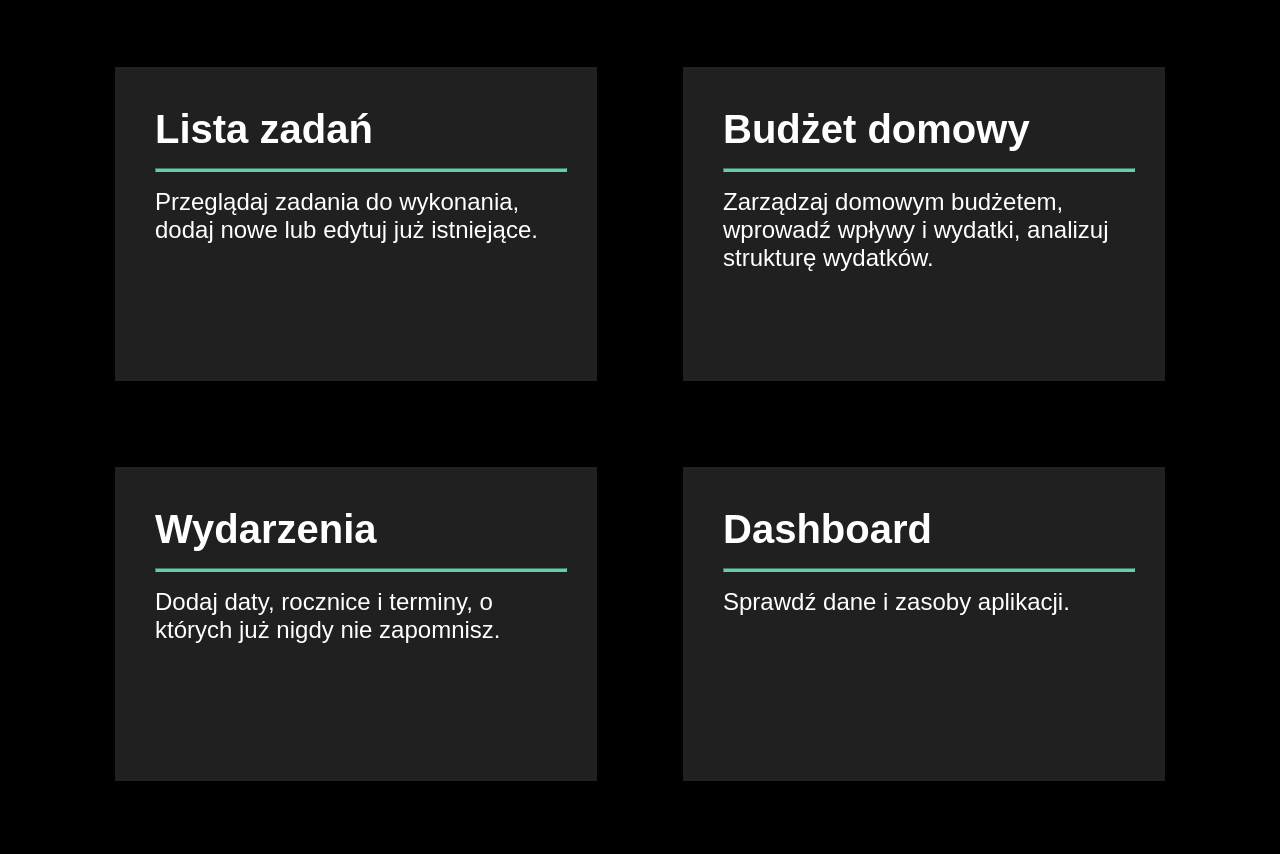
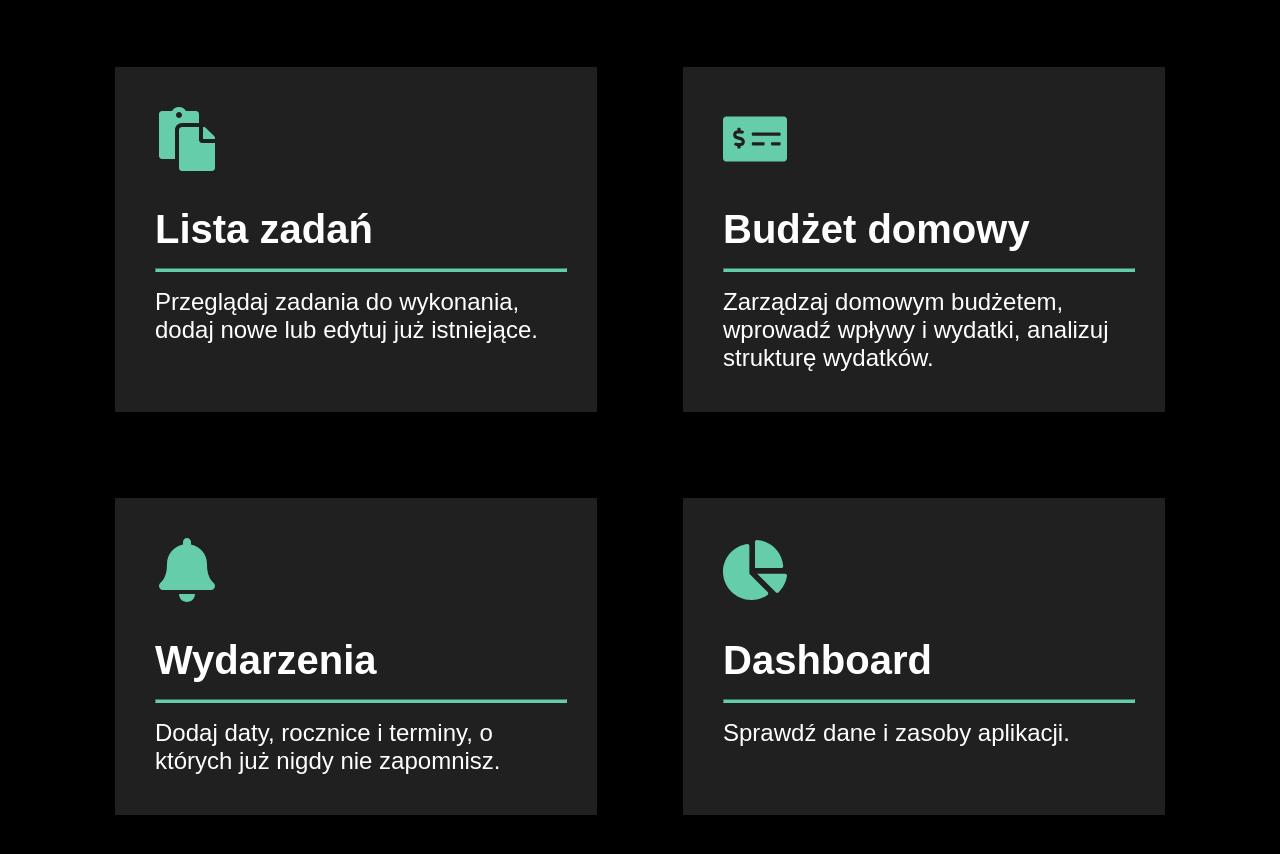
Before and after one commit to infoshareacademy/jfdzr5-pierwsza-linia-frontu, a JavaScript app: page / in a window 1280 px wide. Shown: the top 854 px of the page. Built offline with nearby package versions, Linux system fonts and the light colour scheme; the HTML template or start-up script is replaced by a standard one.

Commit message:
Main Page corrected, icons changed

```diff
--- a/src/App.css
+++ b/src/App.css
@@ -5,51 +5,11 @@
 	--text-color: #fff; /*white*/
   }
 
-  * {
-	margin: 1rem;
-	padding: 0;
-	box-sizing: border-box;
-	font-family: 'Source Sans Pro', sans-serif;
-	color: var(--text-color);
+
+* {
+  font-family: 'Source Sans Pro', sans-serif;
   }
 
-body {
-	background-color: var(--first-color);
-}
-
-.App-tiles {
-  display: grid;
-  grid-template-columns: repeat(2, 1fr);
-  grid-gap: 1rem;
-}
-
-.App-tiles-item {
-  display: inline-block;
-  background: var(--third-color);
-  margin: 2rem;
-  padding: 1.5rem;
-  min-width: 15rem;
-  min-height: 20rem;
-  border: 3px solid var(--first-color);
-  border-collapse: collapse;
-}
-
-.App-tiles-item:hover {
-  cursor: pointer;
-  border: 3px solid var(--second-color);
-}
-
-.App-tiles-item h2 {
-  font-size: 2.5rem;
-}
-
-p {
-  font-size: 1.5rem;
-}
-
-.App-tiles hr {
-  background-color: var(--second-color);
-  border-color: var(--second-color);
-  width: 95%;
-  height: .25rem;
-}
+  body {
+  background-color: var(--first-color);
+  }
--- /dev/null
+++ b/src/components/MainPage/MainPage.css
@@ -0,0 +1,49 @@
+.mainpage-icon {
+    color: var(--second-color);
+    font-size: 4rem;
+  }
+
+  * {
+    margin: 1rem;
+    padding: 0;
+    box-sizing: border-box;
+    }
+
+  .mainpage-tiles {
+    display: grid;
+    grid-template-columns: repeat(2, 1fr);
+    grid-gap: 1rem;
+  }
+
+  .mainpage-tiles-item {
+    display: inline-block;
+    background: var(--third-color);
+    margin: 2rem;
+    padding: 1.5rem;
+    min-width: 15rem;
+    min-height: 20rem;
+    border: 3px solid var(--first-color);
+    border-collapse: collapse;
+  }
+
+  .mainpage-tiles-item:hover {
+    cursor: pointer;
+    border: 3px solid var(--second-color);
+  }
+
+  .mainpage-tiles-item h2 {
+    font-size: 2.5rem;
+    color: var(--text-color);
+  }
+
+  .mainpage-tiles-item p {
+    font-size: 1.5rem;
+    color: var(--text-color);
+  }
+
+  .mainpage-tiles hr {
+    background-color: var(--second-color);
+    border-color: var(--second-color);
+    width: 95%;
+    height: .25rem;
+  }
--- a/src/components/MainPage/MainPage.js
+++ b/src/components/MainPage/MainPage.js
@@ -1,28 +1,31 @@
-function mainPage(props) {
+import './MainPage.css';
+import { FaMoneyCheckAlt, FaPaste, FaBell, FaChartPie } from 'react-icons/fa';
+
+function MainPage() {
     return (
-        <div className="App">
+        <div className="mainpage">
             <main>
-                <div className="App-tiles">
-                    <div className="App-tiles-item">
-                        <p className="icon-paste"></p>
+                <div className="mainpage-tiles">
+                    <div className="mainpage-tiles-item">
+                        <FaPaste className='mainpage-icon' />
                         <h2>Lista zadań</h2>
                         <hr />
                         <p>Przeglądaj zadania do wykonania, dodaj nowe lub edytuj już istniejące.</p>
                     </div>
-                    <div className="App-tiles-item">
-                        <p className="icon-money"></p>
+                    <div className="mainpage-tiles-item">
+                        <FaMoneyCheckAlt className='mainpage-icon' />
                         <h2>Budżet domowy</h2>
                         <hr />
                         <p>Zarządzaj domowym budżetem, wprowadź wpływy i wydatki, analizuj strukturę wydatków.</p>
                     </div>
-                    <div className="App-tiles-item">
-                        <p className="icon-bell-alt"></p>
+                    <div className="mainpage-tiles-item">
+                        <FaBell className='mainpage-icon' />
                         <h2>Wydarzenia</h2>
                         <hr />
                         <p>Dodaj daty, rocznice i terminy, o których już nigdy nie zapomnisz.</p>
                     </div>
-                    <div className="App-tiles-item">
-                        <p className="icon-chart-pie"></p>
+                    <div className="mainpage-tiles-item">
+                        <FaChartPie className='mainpage-icon' />
                         <h2>Dashboard</h2>
                         <hr />
                         <p>Sprawdź dane i zasoby aplikacji.</p>
@@ -33,4 +36,4 @@ function mainPage(props) {
     );
 }
 
-export default mainPage;
+export default MainPage;
```
